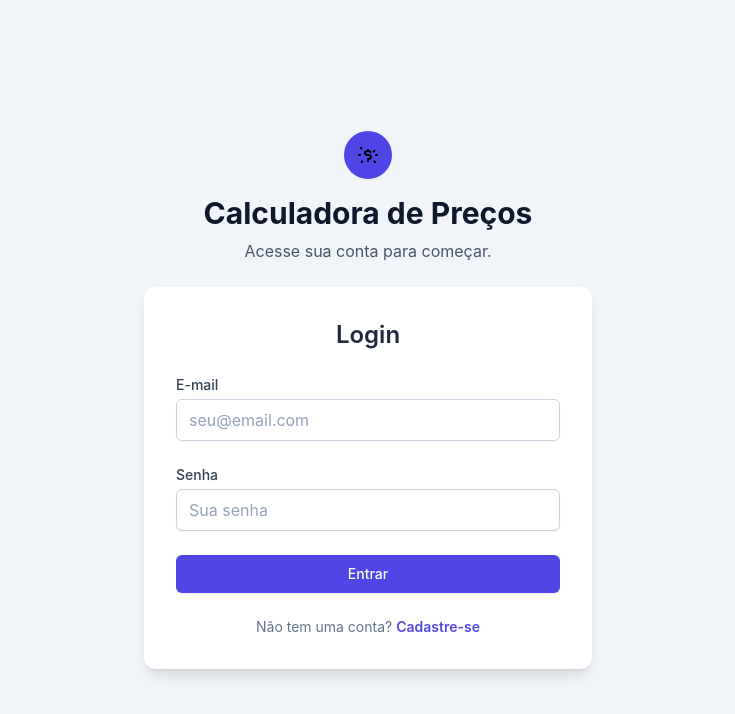
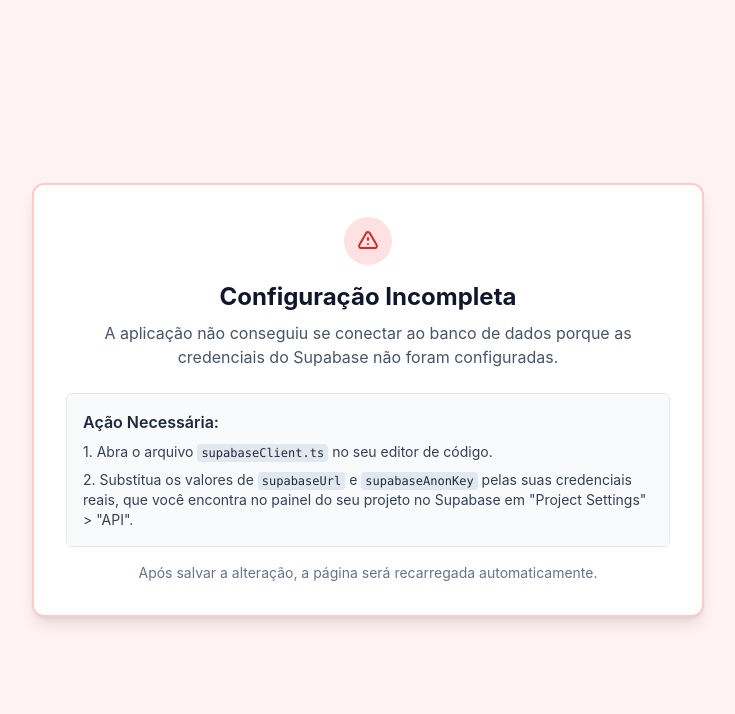
Before and after one commit to egidiojunior7/precofacil, a React (Vite) app: page / in a window 1280 px wide. Shown: the top 714 px of the page, without its empty margins (272-1007 px from the left). Built offline with nearby package versions, Linux system fonts and the light colour scheme; a web font is replaced by a local one.

Commit message:
feat: Improve Supabase configuration and error handling
Adds a configuration warning screen when Supabase credentials are not set.
Improves error messages for Supabase authentication failures and invalid credentials.
Ensures Supabase client is only initialized if configured.

```diff
--- a/App.tsx
+++ b/App.tsx
@@ -4,8 +4,14 @@ import { supabase } from './supabaseClient';
 import Auth from './components/Auth';
 import PricingCalculator from './components/PricingCalculator';
 import type { Session } from '@supabase/supabase-js';
+import { ConfigurationWarning } from './components/ConfigurationWarning';
 
 const App: React.FC = () => {
+    // Se o cliente Supabase não foi inicializado, mostra a tela de aviso.
+    if (!supabase) {
+        return <ConfigurationWarning />;
+    }
+
     const [session, setSession] = useState<Session | null>(null);
     const [loading, setLoading] = useState(true);
 
--- a/components/Auth.tsx
+++ b/components/Auth.tsx
@@ -27,7 +27,26 @@ const Auth: React.FC = () => {
                 setMessage('Cadastro realizado! Por favor, verifique seu e-mail para confirmar a conta.');
             }
         } catch (error: any) {
-            setError(error.error_description || error.message);
+            let errorMessage = "Ocorreu um erro desconhecido. Tente novamente.";
+            if (error.message) {
+                switch (error.message) {
+                    case 'Invalid login credentials':
+                        errorMessage = 'E-mail ou senha incorretos. Por favor, verifique seus dados.';
+                        break;
+                    case 'User already registered':
+                        errorMessage = 'Este e-mail já está cadastrado. Tente fazer login.';
+                        break;
+                    case 'Invalid API key':
+                        errorMessage = 'Erro de configuração: A chave de API é inválida.';
+                        break;
+                    case 'Password should be at least 6 characters':
+                        errorMessage = 'A senha deve ter no mínimo 6 caracteres.';
+                        break;
+                    default:
+                        errorMessage = error.error_description || error.message;
+                }
+            }
+            setError(errorMessage);
         } finally {
             setLoading(false);
         }
--- /dev/null
+++ b/components/ConfigurationWarning.tsx
@@ -0,0 +1,32 @@
+
+import React from 'react';
+
+export const ConfigurationWarning: React.FC = () => {
+    return (
+        <div className="min-h-screen flex items-center justify-center bg-red-50 p-4">
+            <div className="w-full max-w-2xl bg-white p-8 rounded-xl shadow-lg border-2 border-red-200 text-center">
+                <div className="mx-auto flex items-center justify-center h-12 w-12 rounded-full bg-red-100 mb-4">
+                    <svg className="h-6 w-6 text-red-600" xmlns="http://www.w3.org/2000/svg" fill="none" viewBox="0 0 24 24" strokeWidth="2" stroke="currentColor" aria-hidden="true">
+                        <path strokeLinecap="round" strokeLinejoin="round" d="M12 9v2m0 4h.01m-6.938 4h13.856c1.54 0 2.502-1.667 1.732-3L13.732 4c-.77-1.333-2.694-1.333-3.464 0L3.34 16c-.77 1.333.192 3 1.732 3z" />
+                    </svg>
+                </div>
+                <h1 className="text-2xl font-bold text-slate-900">Configuração Incompleta</h1>
+                <p className="mt-2 text-slate-600">
+                    A aplicação não conseguiu se conectar ao banco de dados porque as credenciais do Supabase não foram configuradas.
+                </p>
+                <div className="mt-6 text-left bg-slate-50 p-4 rounded-md border border-slate-200">
+                    <h2 className="font-semibold text-slate-800">Ação Necessária:</h2>
+                    <p className="mt-2 text-sm text-slate-700">
+                        1. Abra o arquivo <code className="bg-slate-200 text-slate-800 px-1 py-0.5 rounded font-mono text-xs">supabaseClient.ts</code> no seu editor de código.
+                    </p>
+                    <p className="mt-2 text-sm text-slate-700">
+                        2. Substitua os valores de <code className="bg-slate-200 text-slate-800 px-1 py-0.5 rounded font-mono text-xs">supabaseUrl</code> e <code className="bg-slate-200 text-slate-800 px-1 py-0.5 rounded font-mono text-xs">supabaseAnonKey</code> pelas suas credenciais reais, que você encontra no painel do seu projeto no Supabase em "Project Settings" &gt; "API".
+                    </p>
+                </div>
+                 <div className="mt-4 text-sm text-slate-500">
+                    Após salvar a alteração, a página será recarregada automaticamente.
+                 </div>
+            </div>
+        </div>
+    );
+};
--- a/supabaseClient.ts
+++ b/supabaseClient.ts
@@ -1,7 +1,19 @@
 
 import { createClient } from '@supabase/supabase-js';
 
-const supabaseUrl = 'https://nbbavwsfesidygmvdqwa.supabase.co';
-const supabaseKey = 'eyJhbGciOiJIUzI1NiIsInR5cCI6IkpXVCJ9.eyJpc3MiOiJzdXBhYmFzZSIsInJlZiI6Im5iYmF2d3NmZXNpZHltbXZkcXdhIiwicm9sZSI6ImFub24iLCJpYXQiOjE3MTg1NjQ5MzYsImV4cCI6MjAzNDE0MDkzNn0.sb_publishable_xIvawtFgu0ucwLs1Iyyh4w_NsFlTMt8';
+// -----------------------------------------------------------------------------
+// IMPORTANTE: Substitua os valores abaixo pela sua URL e Chave "anon" do Supabase.
+// Você pode encontrar esses valores no painel do seu projeto no Supabase,
+// em "Project Settings" > "API".
+// -----------------------------------------------------------------------------
+const supabaseUrl = 'COLOQUE_SUA_SUPABASE_URL_AQUI';
+const supabaseAnonKey = 'COLOQUE_SUA_SUPABASE_ANON_KEY_AQUI';
 
-export const supabase = createClient(supabaseUrl, supabaseKey);
+
+// Verifica se os valores de placeholder foram substituídos.
+// Uma URL válida do Supabase sempre começará com 'http'.
+const isConfigured = supabaseUrl.startsWith('http');
+
+// Exporta o cliente Supabase apenas se as credenciais estiverem configuradas.
+// Caso contrário, exporta null para que a UI possa mostrar um aviso na tela.
+export const supabase = isConfigured ? createClient(supabaseUrl, supabaseAnonKey) : null;
```
